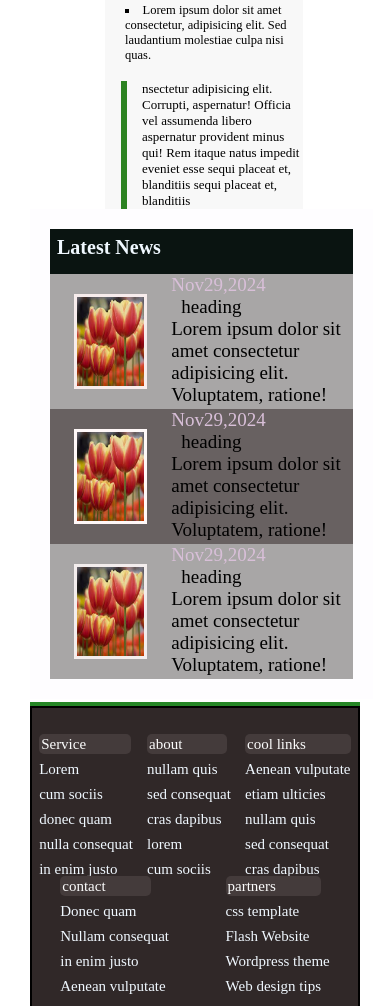
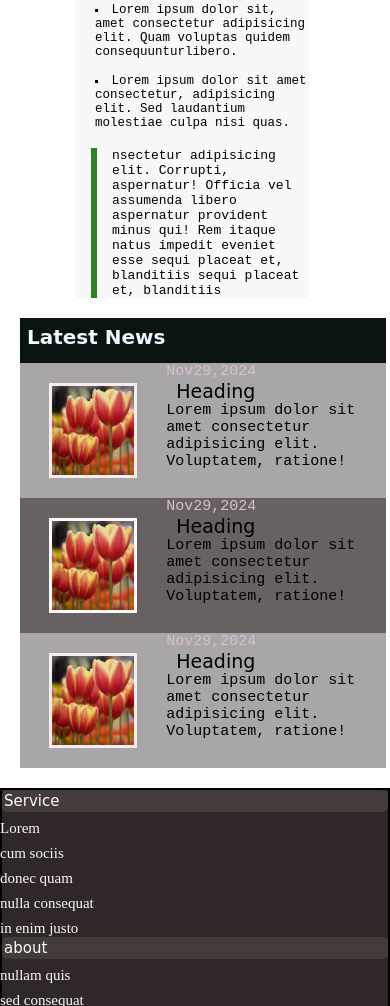
Before and after one commit to mohammedShuaib07/project, a plain HTML site: page index.html in a window 390 px wide. Shown: the part 994-2000 px from the top of the page. Drawn offline with Linux system fonts and the light colour scheme.

Commit message:
my changes

```diff
--- a/index.css
+++ b/index.css
@@ -5,9 +5,10 @@
 }
 
 .container{
-    margin: 0px 30px;
-
-    border-bottom: 5px;
+    /* margin: 0px 30px; */
+
+    /* border-bottom: 5px; */
+
 }
 /* .contain */
 .contain{
@@ -16,7 +17,8 @@
 }
 
 h{
-        font-size:43px ;
+        font-size:25px ;
+        font-family: cursive;
 }
 .head{
     display: inline-block;
@@ -25,7 +27,8 @@ h{
     color: blanchedalmond;
 }
 span{
-    margin: 30px;
+    margin: 09px;
+    font-family: cursive;
 }
 .navbar{
 
@@ -50,7 +53,7 @@ li a{
     color:rgb(248, 248, 248);
 }
  a:hover{
-    /* background-color: black; */
+
     color: darkkhaki;
 }
 #color3{
@@ -88,7 +91,7 @@ li a{
 }
 .main .image img{
     height: 100%;
-    width: 100%
+    width: 100%;
 }
 /* .contain1 .para */
 .para{
@@ -99,13 +102,17 @@ li a{
 }
 .para h1{
     color: aliceblue;
+    font-family: cursive;
+    font-size: 20px;
+
 }
 .para p{
     color: burlywood;
+    font-family: monospace;
 }
 #btn{
     background-color: rgb(51, 184, 69);
-    border: 2px solid black;
+
     border-radius: 6px;
     margin-top: 25px;
     padding: 3px;
@@ -125,6 +132,10 @@ li a{
 .color{
     margin-left: 1rem;
 }
+.color h1{
+    font-size: 19px;
+    font-family: cursive;
+}
 .para1{
     height: 100%;
     width: 60%;
@@ -136,23 +147,26 @@ li a{
     background-color:rgb(254, 253, 255) ;
 }
 .contain2 .para2{
-    padding: 10px;
+    padding: 17px;
+    font-family: monospace;
 }
 
 #class li {
     padding-left: 20px;
     list-style-type: square;
+    font-family: monospace;
  }
 .border{
     margin-left: 1rem;
     border-left: 6px solid rgb(44, 131, 33);
     padding-left: 15px;
-    margin-top: -20px;
+    margin-top: -40px;
+    font-family: monospace;
 }
 #color{
     border-top: 4px solid rgb(30, 131, 30);
-    width:8rem ;
-}
+    width:8rem ;}
+
 .image1{
     margin: 20px;
 
@@ -165,27 +179,29 @@ li a{
     padding-left: 7px;
     color:aliceblue;
     font-size: 13px;
+    font-size: 10px;
+    font-family: cursive;
 }
 .pic{
     display: flex;
     height: 30%;
-    background-color: rgb(236, 185, 185);
+    background-color: rgb(168, 166, 166);
 }
 .pic1{
     display: flex;
     height: 30%;
-    background-color: rgb(143, 156, 152);
+    background-color: rgb(104, 97, 97);
 }
 
 .pic2{
     display: flex;
     height: 30%;
-    background-color: brown;
+    background-color: rgb(168, 166, 166);
 }
 .pic .image2{
     height: 100%;
     width: 40%;
-    background-color: rgb(168, 166, 166);
+
     display: flex;
     justify-content: center;
     align-items: center;
@@ -203,19 +219,22 @@ li a{
 .pic .para3{
     height: 100%;
     width: 60%;
-    background-color: rgb(168, 166, 166);
+
 }
 .pic .para3 h{
-    font-size: 25px;
+    font-size: 15px;
     padding: 10px;
+
+    font-family: cursive;
 }
 .pic .para3 p{
     padding: 10px;
+    font-family: monospace;
 }
 .pic1 .image3{
     height: 100%;
     width: 40%;
-    background-color: rgb(104, 97, 97);
+
     display: flex;
     justify-content: center;
     align-items: center;
@@ -223,7 +242,7 @@ li a{
 .pic1 .para4{
     height: 100%;
     width: 60%;
-    background-color: rgb(104, 97, 97);
+
 }
 .pic1 .image3 .img2{
     border: 3px solid rgb(255, 248, 248);
@@ -235,16 +254,20 @@ li a{
     height: 100%;
 }
 .pic1 .para4 h{
-    font-size: 25px;
+    font-size: 15px;
     padding: 10px;
+
+    font-family: cursive;
+
 }
 .pic1 .para4 p{
     padding: 10px;
+    font-family: monospace;
 }
 .pic2 .image4{
     height: 100%;
     width: 40%;
-    background-color: rgb(168, 166, 166);
+
     display: flex;
     justify-content: center;
     align-items: center;
@@ -252,7 +275,7 @@ li a{
 .pic2 .para5{
     height: 100%;
     width: 60%;
-    background-color: rgb(168, 166, 166);
+
 }
 .pic2 .image4 .img3{
     border: 3px solid rgb(243, 237, 237);
@@ -264,11 +287,16 @@ li a{
     height: 100%;
 }
 .pic2 .para5 h{
-    font-size: 25px;
+    font-size: 15px;
     padding: 10px;
+
+    font-family: cursive;
+
+
 }
 .pic2 .para5 p{
     padding: 10px;
+    font-family: monospace;
 }
  #date{
     color: thistle;
@@ -291,42 +319,46 @@ li a{
     list-style: none;
 }
 #fothead{
-    font-size: 15px;
+   font-size: 15px;
     padding: 2px;
     padding-right: 45px;
-
+    display: block;
     background-color: rgb(68, 59, 59);
     border-radius: 5px;
     color: rgb(252, 252, 252);
 }
 .fot1 li{
     margin-top: 8px;
+    margin-left: -26px;
 }
 .copyrights p{
     color: aliceblue;
     margin-left: 95px;
 }
-/* media query */
-@media screen and (max-width:1034px) {
-    .border {
+/* media
+    .border { query */
+/* @media screen and (max-width:1034px) {
 
         margin-top: -30px;
-    }
-}
+    } */
+
 @media screen and (max-width:1018px) {
     .border {
-         margin-top: -32px;
-    }
-}
-@media screen and (max-width:980px) {
+         margin-top: -35px;
+    }
+}
+@media screen and (max-width:997px) {
     .pic .para3 p {
-        font-size: 15px;
+        font-size: 12px;
     }
     .pic1 .para4 p {
-        font-size: 15px;
+        font-size: 12px;
     }
     .pic2 .para5 p {
-       font-size: 15px;
+       font-size: 12px;
+    }
+    .border {
+        margin-top: -49px;
     }
 }
 @media screen and (max-width:972px) {
@@ -339,6 +371,9 @@ li a{
     .pic2 .para5 p {
         padding: 6px;
     }
+    .border {
+        margin-top: -49px;
+    }
 }
 @media screen and (max-width:960px) {
     .contain2 {
@@ -360,7 +395,7 @@ li a{
 }
 @media screen and (max-width:906px) {
     .navbar {
-        margin-top: -60px;
+        margin-top: 13px;
     }
     .para h1 {
          font-size: 29px;
@@ -385,7 +420,7 @@ li a{
     }
 @media screen and (max-width:896px) {
     .navbar {
-        margin-top: -58px;
+        margin-top: 10px;
     }
     .border {
         margin-top: -41px;
@@ -413,7 +448,15 @@ li a{
         padding: 7px;
     }
 }
+@media screen and (max-width:842px) {
+    .navbar {
+        margin-top: -58px;
+    }
+}
    @media screen and (max-width:838px) {
+    .navbar {
+        margin-top: 14px;
+    }
     .para {
         padding: 0px;
     }
@@ -423,18 +466,25 @@ li a{
    .navbar{
     margin-right: 15px;
    }
+   .contain3 .footer{
+    font-size: 14px;
+   }
 }
 @media screen and (max-width:790px) {
     .navbar {
 
         font-size: 12px;
     }
+    .contain3 .footer{
+        font-size: 13px;
+       }
 }
 @media screen and (max-width:780px) {
     .navbar {
 
         font-size: 12px;
     }
+
 }
    @media screen and (max-width:776px) {
     .navbar {
@@ -487,6 +537,9 @@ li a{
     }
 
 @media screen and (max-width:717px) {
+    .navbar {
+        font-size: 15px;
+    }
     .navbar ul li a {
         padding: 18px;
     }
@@ -506,13 +559,13 @@ li a{
       margin-top: -29px;
     }
     .pic .para3 {
-        font-size: 14px;
+        font-size: 12px;
     }
     .pic1 .para4 {
-        font-size: 14px;
+        font-size: 12px;
     }
     .pic2 .para5 {
-        font-size: 14px;
+        font-size: 12px;
     }
 }
    @media screen and (max-width:700px) {
@@ -526,13 +579,13 @@ li a{
    }
    @media screen and (max-width:698px) {
     .pic .para3 p {
-     font-size: 14px;
+     font-size: 12px;
     }
     .pic1 .para4 p {
-      font-size: 14px;
+      font-size: 12px;
     }
     .pic2 .para5 p {
-     font-size: 14px;
+     font-size: 12px;
     }
 }
    @media screen and (max-width:694px) {
@@ -569,13 +622,13 @@ li a{
             font-size: 15px;
         }
         .pic .para3 p {
-            font-size: 14px;
+            font-size: 12px;
         }
         .pic1 .para4 p {
-           font-size: 14px;
+           font-size: 12px;
         }
         .pic2 .para5 p {
-            font-size: 14px;
+            font-size: 12px;
         }
 }
 
@@ -588,6 +641,9 @@ li a{
         height: 563px;
 
     }
+    .para p {
+        font-size: 13px;
+    }
    }
    @media screen and (max-width:675px) {
     .navbar {
@@ -601,7 +657,7 @@ li a{
     }
 
     .para p{
-        font-size: 15px;
+        font-size: 12px;
     }
     .contain2 .para2 {
         font-size: 14px;
@@ -613,13 +669,16 @@ li a{
         margin-top: -27px;
         font-size: 14px;
     }
+    .contain3 .footer{
+        font-size: 12px;
+       }
    }
    @media screen and (max-width:670px) {
     .navbar {
         font-size: 15px;
     }
     .contain2 .para2 {
-        font-size: 15px;
+        font-size: 13px;
     }
     #class {
         font-size: 15px;
@@ -628,6 +687,9 @@ li a{
     .contain2 .para1 .border {
         font-size: 15px;
     }
+    .para p {
+        font-size: 12px;
+    }
    }
    @media screen and (max-width:666px) {
     .navbar {
@@ -637,6 +699,7 @@ li a{
     .para h1 {
         font-size: 24px;
     }
+
     }
     @media screen and (max-width:655px) {
         #class {
@@ -653,7 +716,7 @@ li a{
    }
    @media screen and (max-width:642px) {
     .contain2 .para2 {
-        font-size: 14px;
+        font-size: 13px;
     }
     #class {
     font-size: 14px;
@@ -664,10 +727,13 @@ li a{
         font-size: 22px;
     }
     .contain2 .para2 {
-        font-size: 14px;
+        font-size: 13px;
     }
     #class {
         font-size: 14px;
+        }
+        .contain3 .footer {
+            font-size: 11px;
         }
    }
    @media screen and (max-width:630px) {
@@ -678,7 +744,7 @@ li a{
         font-size: 18px;
     }
     .contain2 .para2 {
-        font-size: 15px;
+        font-size: 13px;
     }
     #class {
         font-size: 15px;
@@ -704,7 +770,7 @@ li a{
    }
    @media screen and (max-width:614px) {
     .contain2 .para2 {
-        font-size: 14px;
+        font-size: 13px;
     }
 
 #class {
@@ -730,7 +796,7 @@ li a{
         margin-bottom: 10px;
     }
     .contain2 .para2 {
-        font-size: 15px;
+        font-size: 13px;
     }
     #class {
         font-size: 15px;
@@ -740,27 +806,27 @@ li a{
         font-size: 15px;
     }
     .pic .para3 p {
-        font-size: 13.5px;
+        font-size: 12px;
     }
     .pic1 .para4 p {
-        font-size: 13.5px;
+        font-size: 12px;
     }
     .pic2 .para5 p {
-        font-size: 13.5px;
-    }
-   }
-   @media screen and (max-width:604px) {
-    .contain2 .para2 {
-        font-size: 14px;
+        font-size: 12px;
+    }
+   }
+   @media screen and (max-width:606px) {
+    .contain2 .para2 {
+        font-size: 13px;
     }
     .pic .para3 p {
-        font-size: 13px;
+        font-size: 11px;
     }
     .pic1 .para4 p {
-        font-size: 13px;
+        font-size: 11px;
     }
     .pic2 .para5 p {
-        font-size: 13px;
+        font-size: 11px;
     }
    }
 
@@ -783,12 +849,17 @@ li a{
     }
 
      .pic .para3 p {
-    font-size: 13px;}
+    font-size: 10px;}
      .pic1 .para4 p {
-    font-size: 13px;}
+    font-size: 10px;}
 
     .pic2 .para5 p {
-    font-size: 13px;}
+    font-size: 10px;}
+    .contain3 {
+
+        height: 308px;
+
+    }
     .footer {
         flex-wrap: wrap;
     }
@@ -798,7 +869,7 @@ li a{
         font-size: 15px;
     }
     .contain2 .para2 {
-        font-size: 14px;
+        font-size: 13px;
 
     }
     #class {
@@ -811,7 +882,7 @@ li a{
    }
    @media screen and (max-width:578px) {
     .contain2 .para2 {
-        font-size: 14px;
+        font-size: 12px;
 
     }
     #class {
@@ -823,13 +894,13 @@ li a{
         font-size: 15px;
     }
     .pic .para3 p {
-        font-size: 12.5px;
+        font-size: 11px;
     }
     .pic1 .para4 p {
-        font-size: 12.5px;
+        font-size: 11px;
     }
     .pic2 .para5 p {
-        font-size: 12.5px;
+        font-size: 11px;
     }
    }
    @media screen and (max-width:574px) {
@@ -840,17 +911,17 @@ li a{
    @media screen and (max-width:560px) {
 
 .contain2 .para2 {
-    font-size: 14px;
+    font-size: 12px;
 
 }
 .pic .para3 p {
-    font-size: 12px;
+    font-size: 11px;
 }
 .pic1 .para4 p {
-    font-size: 12px;
+    font-size: 11px;
 }
 .pic2 .para5 p {
-    font-size: 12px;
+    font-size: 11px;
 }
    }
    @media screen and (max-width:543px) {
@@ -867,14 +938,14 @@ li a{
 
     }
     .contain2 .para2 {
-        font-size: 14px;
+        font-size: 12px;
     }
    }
    @media screen and (max-width:538px) {
 
 
 .contain2 .para2 {
-    font-size: 14px;
+    font-size: 12px;
 }
    }
 
@@ -949,7 +1020,7 @@ li a{
         margin-bottom: 15px;
     }
     .para p {
-        font-size: 13px;
+        font-size: 12px;
     }
     .contain3 {
 
@@ -996,27 +1067,44 @@ li a{
 
 }
 .pic .para3 p {
-    font-size: 22px;
+    font-size: 15px;
 }
 .pic1 .para4 p {
-    font-size: 22px;
+    font-size: 15px;
 }
 .pic2 .para5 p {
-    font-size: 22px;
-}
-}
-@media screen and (max-width:490px) {
+    font-size: 15px;
+}
+.contain3 {
+    height: 50%;
+}
+.contain3 .footer {
+    color: aliceblue;
+    display: contents;
+    margin-top: 10px;
+    padding: 5px;
+}
+#color2 {
+
+    margin-top: 20px;
+}
+}
+@media screen and (max-width:491px) {
     .pic .para3 p {
-        font-size: 21px;
+        font-size: 15px;
     }
     .pic1 .para4 p {
-        font-size: 21px;
+        font-size: 15px;
     }
     .pic2 .para5 p {
-        font-size: 21px;
-    }
-}
-@media screen and (max-width:480px) {
+        font-size: 15px;
+    }
+    #color2 {
+
+        margin-top: 35px;
+    }
+}
+@media screen and (max-width:474px) {
     .navbar ul li a {
         padding: 9px;
     }
@@ -1025,28 +1113,35 @@ li a{
         margin-bottom: 7px;
     }
     .pic .para3 p {
-        font-size: 21px;
+        font-size: 15px;
     }
     .pic1 .para4 p {
-        font-size: 21px;
+        font-size:15px;
     }
     .pic2 .para5 p {
-        font-size: 21px;
-    }
-}
-@media screen and (max-width:465px) {
+        font-size: 15px;
+    }
+    #color2 {
+        margin-top: 50px;
+    }
+
+}
+@media screen and (max-width:466px) {
     .navbar {
         font-size: 18px;
 
     }
     .pic .para3 p {
-        font-size: 20px;
+        font-size: 15px;
     }
     .pic1 .para4 p {
-        font-size: 20px;
+        font-size: 15px;
     }
     .pic2 .para5 p {
-        font-size: 20px;
+        font-size: 15px;
+    }
+    #color2 {
+        margin-top: 6rem;
     }
 }
 @media screen and (max-width:456px) {
@@ -1054,29 +1149,26 @@ li a{
         padding: 6px;
     }
     .pic .para3 p {
-        font-size: 19px;
+        font-size: 15px;
     }
     .pic1 .para4 p {
-        font-size: 19px;
+        font-size: 15px;
     }
     .pic2 .para5 p {
-        font-size: 19px;
+        font-size: 15px;
+    }
+    #color2 {
+        margin-top: 8rem;
+    }
+}
+@media screen and (max-width:442px) {
+
+    .contain3 .footer{
+        margin-top: 46px;
     }
     #color2 {
         border-top: 4px solid rgb(37, 134, 37);
-        margin-top: 17px;
-    }
-}
-@media screen and (max-width:442px) {
-    .contain3 {
-        height: 400px;
-    }
-    .contain3 .footer{
-        margin-top: 46px;
-    }
-    #color2 {
-        border-top: 4px solid rgb(37, 134, 37);
-        margin-top: 29px;
+        margin-top: 9rem;
     }
 }
 
@@ -1099,9 +1191,7 @@ li a{
     .para p {
         font-size: 11px;
     }
-    .contain3 {
-        height: 376px;
-    }
+
     .contain3 .footer {
 
         margin-top: 15px;
@@ -1110,20 +1200,18 @@ li a{
     }
     #color2 {
         border-top: 4px solid rgb(37, 134, 37);
-        margin-top: 77px;
+        margin-top: 10rem;
     }
 }
 @media screen and (max-width:421px) {
-    .contain3 {
-        height: 370px;
-    }
+
     .contain3 .footer {
         margin-top: 20px;
 
     }
     #color2 {
         border-top: 4px solid rgb(37, 134, 37);
-        margin-top: 93px;
+        margin-top: 10rem;
     }
 
 }
@@ -1143,17 +1231,14 @@ li a{
         font-size: 13px;
     }
 
-    .contain3 {
-        height: 362px;
-
-    }
+
     .contain3 .footer {
         margin-top: 18px;
         font-size: 12px;
     }
     #color2 {
         border-top: 4px solid rgb(37, 134, 37);
-        margin-top: 02px;
+        margin-top: 6rem;
     }
 }
 @media screen and (max-width:409px) {
@@ -1174,9 +1259,7 @@ li a{
     .color h1 {
         font-size: 17px;
     }
-    .contain3 {
-        height: 400px;
-    }
+
     .contain3 .footer {
         margin-top: 28px;
         font-size: 15px;
@@ -1197,12 +1280,10 @@ li a{
     .color h1 {
         font-size: 16px;
     }
-    .contain3 {
-        height: 400px;
-    }
+
     #color2 {
         border-top: 4px solid rgb(37, 134, 37);
-        margin-top: 30px;
+        margin-top: 7rem;
     }
     .copyrights{
         margin-left: -63px;
@@ -1237,11 +1318,9 @@ li a{
     }
     #color2 {
         border-top: 4px solid rgb(37, 134, 37);
-        margin-top: 53px;
-    }
-    .contain3 {
-        height: 330px;
-    }
+        margin-top: 8rem;
+    }
+
     .contain3 .footer {
         margin-top: 15px;
         font-size: 10px;
@@ -1264,10 +1343,10 @@ li a{
     }
     #color2 {
         border-top: 4px solid rgb(37, 134, 37);
-        margin-top: 74px;
+        margin-top: 8rem;
     }
     .contain3 {
-        height: 335px;
+        height: px;
     }
     .contain3 .footer {
         margin-top: 14px;
@@ -1308,15 +1387,16 @@ li a{
     font-size: 12px;
 }
 .para p {
-    font-size: 10px;
-}
-.contain3 {
-    height: 310px;
-}
+    font-size: 9px;
+}
+
 .contain3 .footer {
     margin-top: 13px;
     font-size: 10px;
 }
+#color2 {
+    margin-top: 9rem;
+}
 .copyrights{
     font-size: 14px;
     margin-left: -68px;
--- a/index.html
+++ b/index.html
@@ -121,7 +121,7 @@
                         <div class="para3">
                             <p id="date">Nov29,2024</p>
 
-                            <h>heading</h>
+                            <h>Heading</h>
                             <p>Lorem ipsum dolor sit amet consectetur adipisicing elit. Voluptatem, ratione!</p>
 
                         </div>
@@ -140,7 +140,7 @@
                         <div class="para4">
                             <p id="date">Nov29,2024</p>
 
-                            <h>heading</h>
+                            <h>Heading</h>
                             <p>Lorem ipsum dolor sit amet consectetur adipisicing elit. Voluptatem, ratione!</p>
                         </div>
                     </div>
@@ -154,7 +154,7 @@
                         <div class="para5">
                             <p id="date">Nov29,2024</p>
 
-                            <h>heading</h>
+                            <h>Heading</h>
                             <p>Lorem ipsum dolor sit amet consectetur adipisicing elit. Voluptatem, ratione!</p>
 
                         </div>
@@ -175,43 +175,44 @@
             <div class="footer">
                 <div class="fot1">
                     <h id="fothead">Service</h>
-                    <li>Lorem</li>
-                    <li>cum sociis</li>
-                    <li>donec quam</li>
-                    <li>nulla consequat</li>
-                    <li>in enim justo</li>
+                    <li><a href="">Lorem</a></li>
+                    <li><a href="">cum sociis</a></li>
+                    <li><a href="">donec quam</a></li>
+                    <li><a href="">nulla consequat</a></li>
+                    <li><a href="">in enim justo</a></li>
                 </div>
                 <div class="fot1">
                     <h id="fothead">about</h>
-                    <li>nullam quis</li>
-                    <li>sed consequat</li>
-                    <li>cras dapibus</li>
-                    <li>lorem</li>
-                    <li>cum sociis</li>
+                    <li><a herf="#">nullam quis</a></li>
+                    <li><a href="#">sed consequat</a></li>
+                    <li><a href="#">cras dapibus</a></li>
+                    <li><a href="#">lorem</a></li>
+                    <li><a href="#">cum sociis</a></li>
                 </div>
                 <div class="fot1">
                     <h id="fothead">cool links</h>
-                    <li>Aenean vulputate </li>
-                    <li>etiam ulticies </li>
-                    <li>nullam quis</li>
-                    <li>sed consequat</li>
-                    <li>cras dapibus</li>
+                    <li><a href="#">Aenean vulputate</a></li>
+                    <li><a href="#">etiam ulticies </a></li>
+                    <li><a href="#">Aenean vulputate</a></li>
+                    <li><a href="#">Etiam ulticies</a></li>
+                    <li><a href="#">Free stock photo</a></li>
                 </div>
                 <div class="fot1">
                     <h id="fothead">contact</h>
-                    <li>Donec quam</li>
-                    <li>Nullam consequat</li>
-                    <li>in enim justo</li>
-                    <li>Aenean vulputate</li>
-                    <li>Etiam ulticies</li>
+                    <li><a href="#">Nullam consequat</a></li>
+                    <li><a href="#">in enim justo</a></li>
+                    <li><a href="#">Aenean vulputate</a></li>
+                    <li><a href="#">Etiam ulticies</a></li>
+                    <li><a href="#">Donec quam</a></li>
+
                 </div>
                 <div class="fot1">
                     <h id="fothead">partners</h>
-                    <li>css template</li>
-                    <li>Flash Website</li>
-                    <li>Wordpress theme</li>
-                    <li>Web design tips</li>
-                    <li>Free stock photo</li>
+                    <li><a href="#">css template</a></li>
+                    <li><a href="#">Flash Website</a></li>
+                    <li><a href="#">Wordpress theme</a></li>
+                    <li><a href="#">Web design tips</a></li>
+                    <li><a href="#">Free stock photo</a></li>
                 </div>
 
 
```
Also changed, not shown: image/download (1) - Copy.jpg (added).
